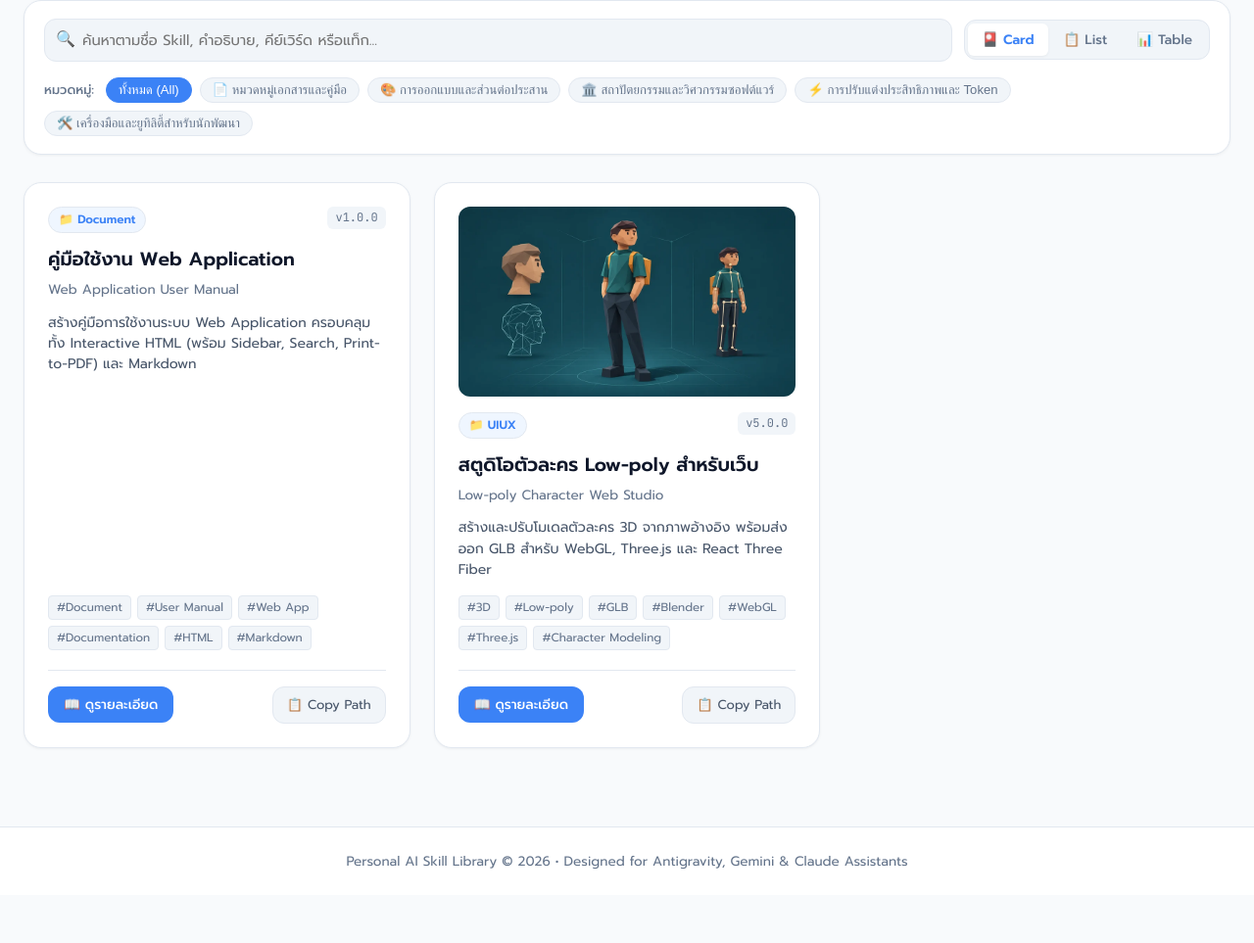
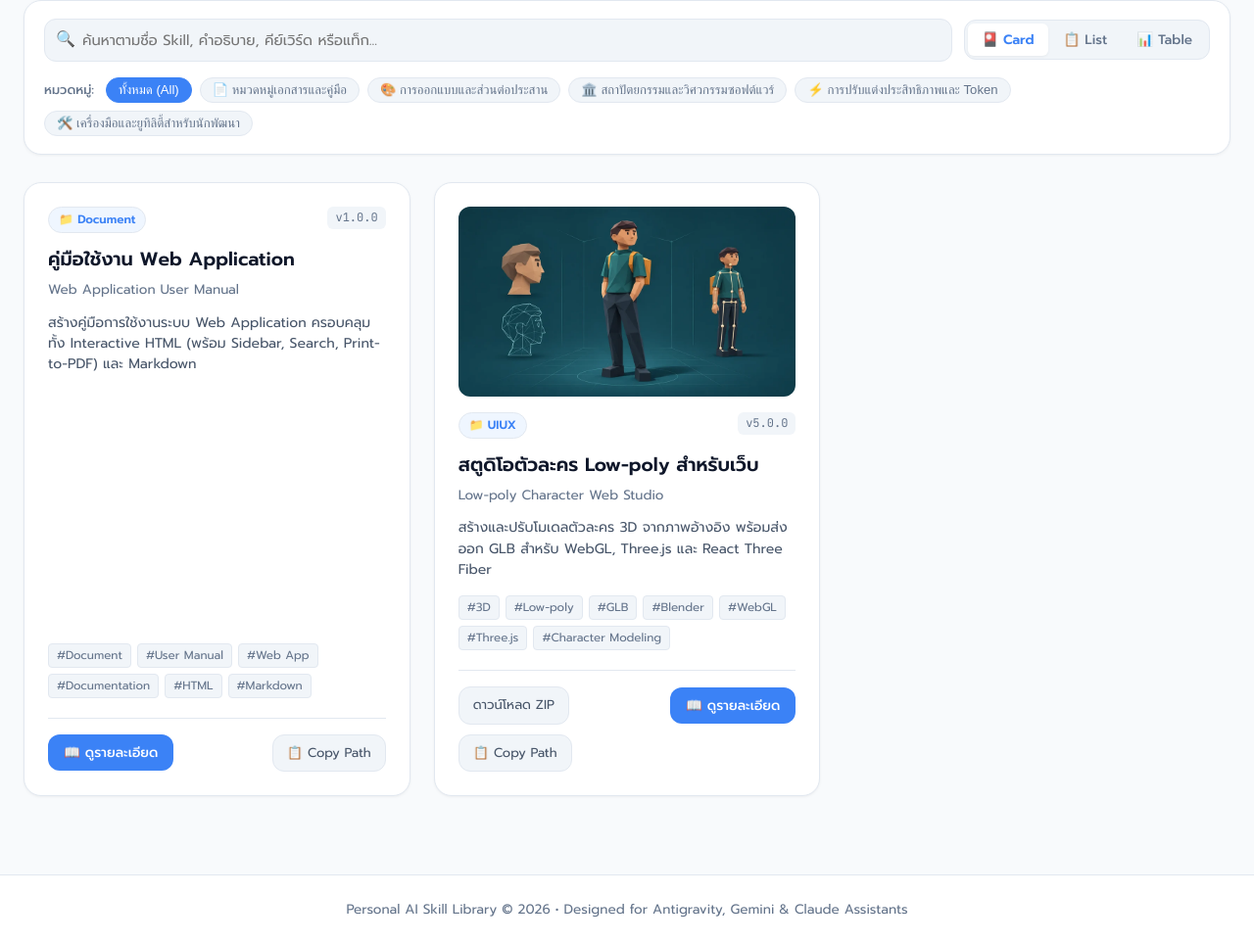
Before and after one commit to codelv8-org/skills, a plain HTML site: page index.html in a window 1280 px wide. Shown: the part 395-1358 px from the top of the page at 98% size. Before the commit the page ends 1309 px from the top, so only its background shows below. Drawn offline with Linux system fonts and the light colour scheme.

Commit message:
Add catalog ZIP download for low-poly character studio

```diff
--- a/index.html
+++ b/index.html
@@ -411,6 +411,7 @@
     }
     .card-footer {
       display: flex;
+      flex-wrap: wrap;
       align-items: center;
       justify-content: space-between;
       padding-top: 16px;
@@ -446,6 +447,11 @@
       align-items: center;
       gap: 5px;
       transition: all 0.2s;
+    }
+    .skill-download {
+      display: inline-block;
+      text-decoration: none;
+      white-space: nowrap;
     }
     .btn-quick-copy:hover {
       background: var(--border);
@@ -499,6 +505,7 @@
     }
     .list-actions {
       display: flex;
+      flex-wrap: wrap;
       align-items: center;
       gap: 8px;
       flex-shrink: 0;
@@ -1025,6 +1032,11 @@
       return `<img class="skill-overview" src="${path}" width="960" height="540" alt="" decoding="async">`;
     }
 
+    function renderDownloadLink(skill) {
+      if (skill.id !== 'lowpoly-character-web') return '';
+      return `<a class="btn-quick-copy skill-download" href="downloads/lowpoly-character-web.zip" download="lowpoly-character-web.zip">ดาวน์โหลด ZIP</a>`;
+    }
+
     function renderSkills() {
       const items = getFilteredSkills();
       const container = document.getElementById('viewContainer');
@@ -1066,6 +1078,7 @@
                 ${(skill.tags || []).map(t => `<span class="tag">#${t}</span>`).join('')}
               </div>
               <div class="card-footer">
+                ${renderDownloadLink(skill)}
                 <button class="btn-detail" onclick="openDetailModal('${skill.id}')">
                   📖 ดูรายละเอียด
                 </button>
@@ -1094,6 +1107,7 @@
                 <div class="list-desc">${skill.summary || skill.description}</div>
               </div>
               <div class="list-actions">
+                ${renderDownloadLink(skill)}
                 <button class="btn-quick-copy" onclick="quickCopyInstall('${skill.id}')">📋 Copy</button>
                 <button class="btn-detail" onclick="openDetailModal('${skill.id}')">📖 รายละเอียด</button>
               </div>
@@ -1132,6 +1146,7 @@
                     ${(skill.tags || []).slice(0, 3).map(t => `<span class="tag">#${t}</span>`).join(' ')}
                   </td>
                   <td style="text-align: right;">
+                    ${renderDownloadLink(skill)}
                     <button class="btn-detail" style="padding:4px 10px; font-size:0.8rem;" onclick="openDetailModal('${skill.id}')">
                       ดูรายละเอียด
                     </button>
```
Also changed, not shown: 1 other file.
